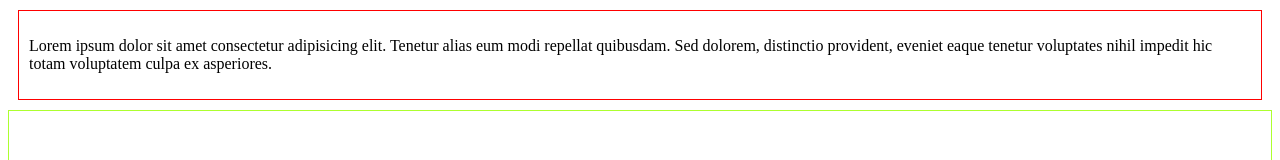
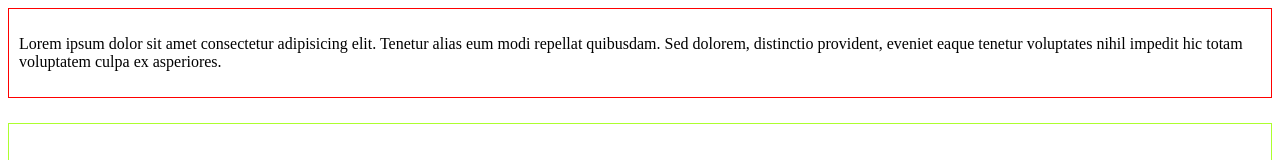
Before and after one commit to Everton197704/DEV_WEBIOS_2025_01, a plain HTML site: page CSS/CSS05-MarginPadding/index.html in a window 1280 px wide. Shown: the top 160 px of the page. Drawn offline with Linux system fonts and the light colour scheme.

Commit message:
atualizando aula CSS 05

```diff
--- a/CSS/CSS04-ElementosVisuais/CSS04-ExercioCasa/style.css
+++ b/CSS/CSS04-ElementosVisuais/CSS04-ExercioCasa/style.css
@@ -0,0 +1,5 @@
+body{
+
+
+
+}
--- a/CSS/CSS05-MarginPadding/style.css
+++ b/CSS/CSS05-MarginPadding/style.css
@@ -3,8 +3,8 @@
      border:  1px solid red;
      /* espaço interno */
      padding: 10px;
-    /*  */
-     margin: 10px;
+    /* Espaçamento entre as divs */
+     margin-bottom: 25px ;
 
 }
 
```
